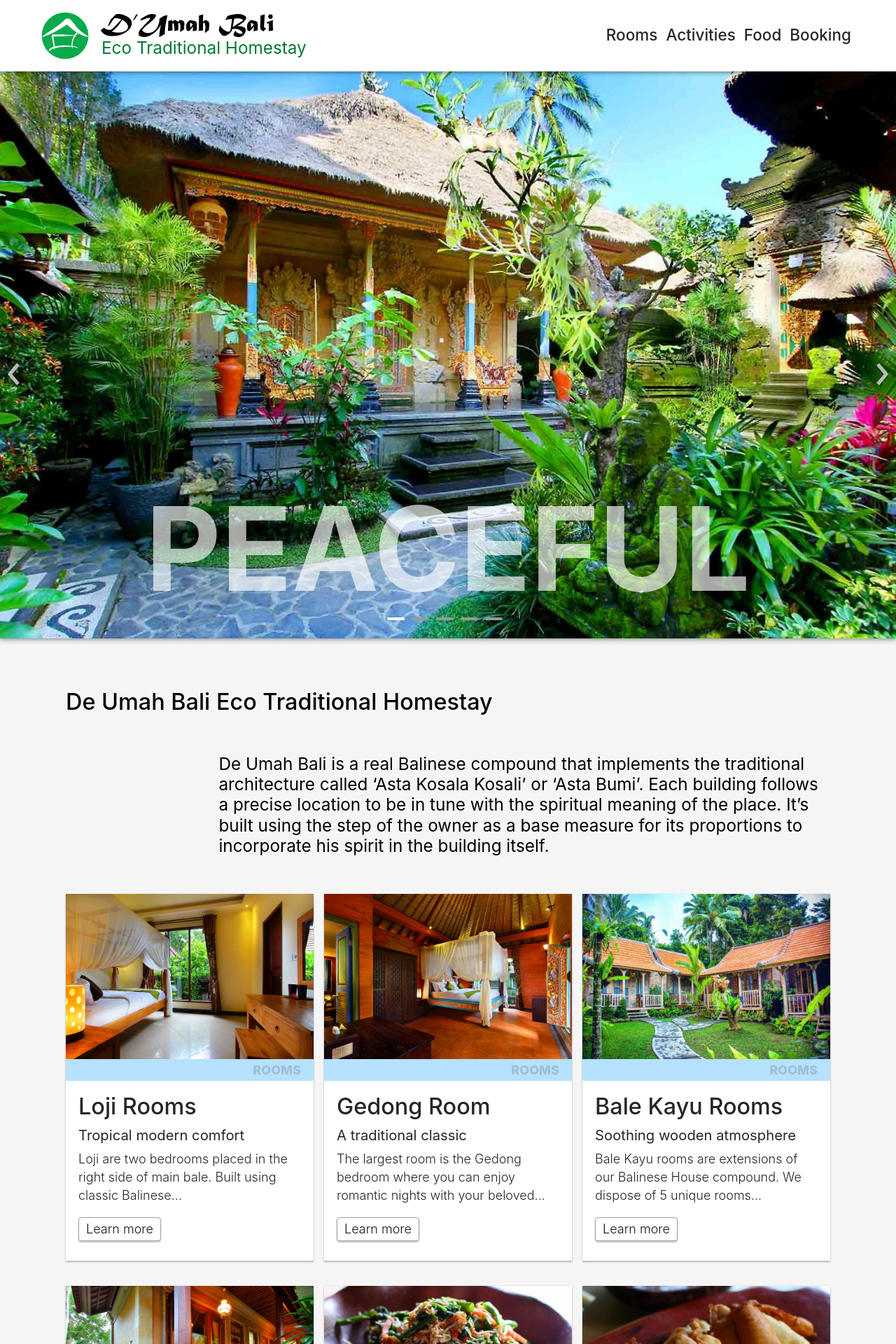
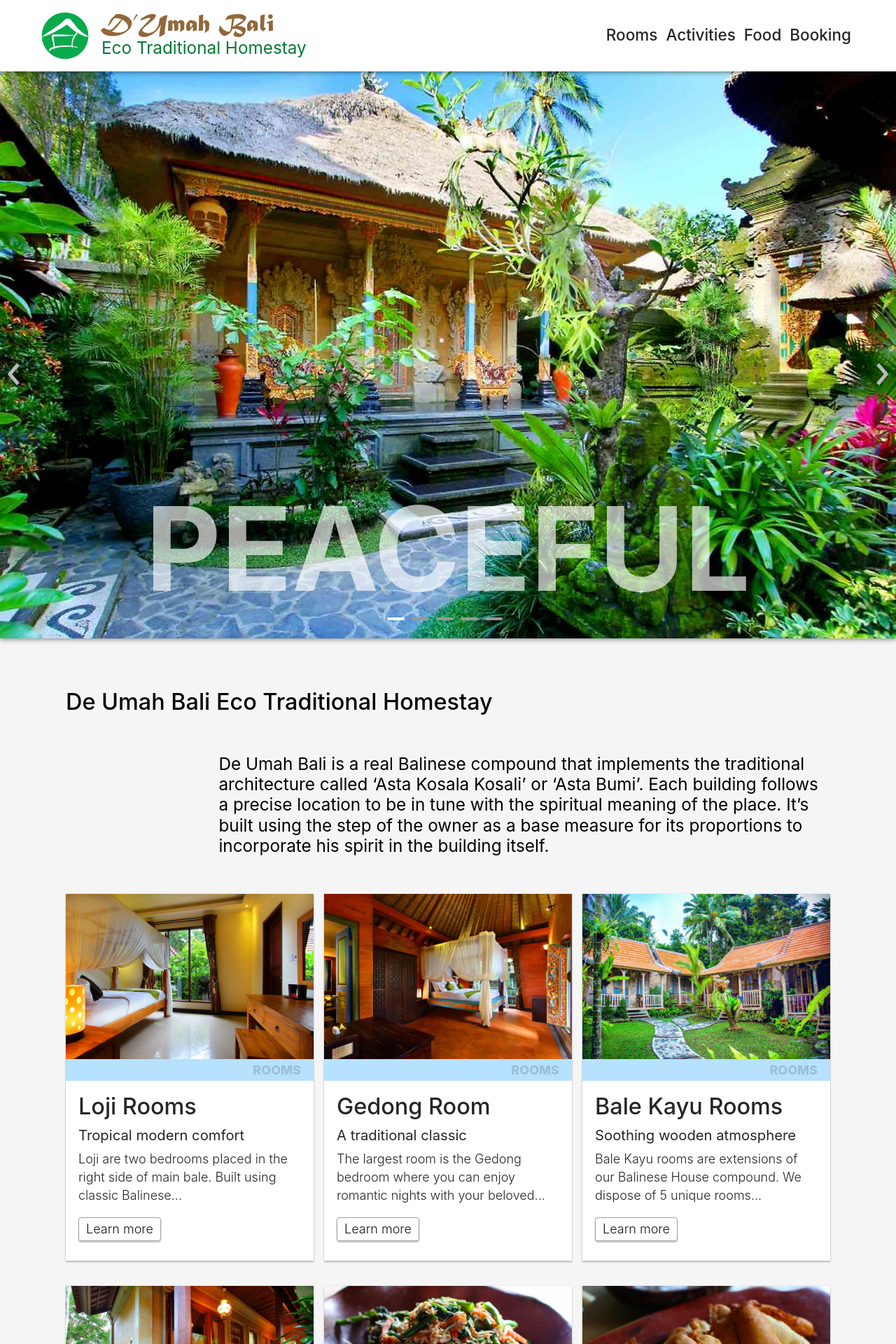
Before and after one commit to indrajithbandara/deumah, a Jekyll site: the page built from index.md, in a window 1280 px wide. Shown: the top 1920 px of the page at 70% size. Built offline with Jekyll 4.4.1, drawn with Linux system fonts in a browser that asks for light colours.

Commit message:
logo in brown now

```diff
--- a/_sass/_9svg.scss
+++ b/_sass/_9svg.scss
@@ -10,3 +10,8 @@
 .logo_color_white {
   fill: white;
 }
+
+.logotext,
+#icn--deumahlogotext {
+  fill: $brand_color_2;
+}
--- a/assets/css/main.scss
+++ b/assets/css/main.scss
@@ -15,6 +15,7 @@ $product_category_3: hsla(205, 100%, 81%, .75); //accommodation
 
 $brand_color: hsla(145, 90%, 35%, 1); //  #09A94B;
 $brand_color_bg: hsla(145, 90%, 95%, 1);
+$brand_color_2: hsla(31, 43%, 40%, 1); // #B7824A;
 
 $vertical_rhythm: 2rem;
 $vertical_rhythm--small: 1rem;
```
